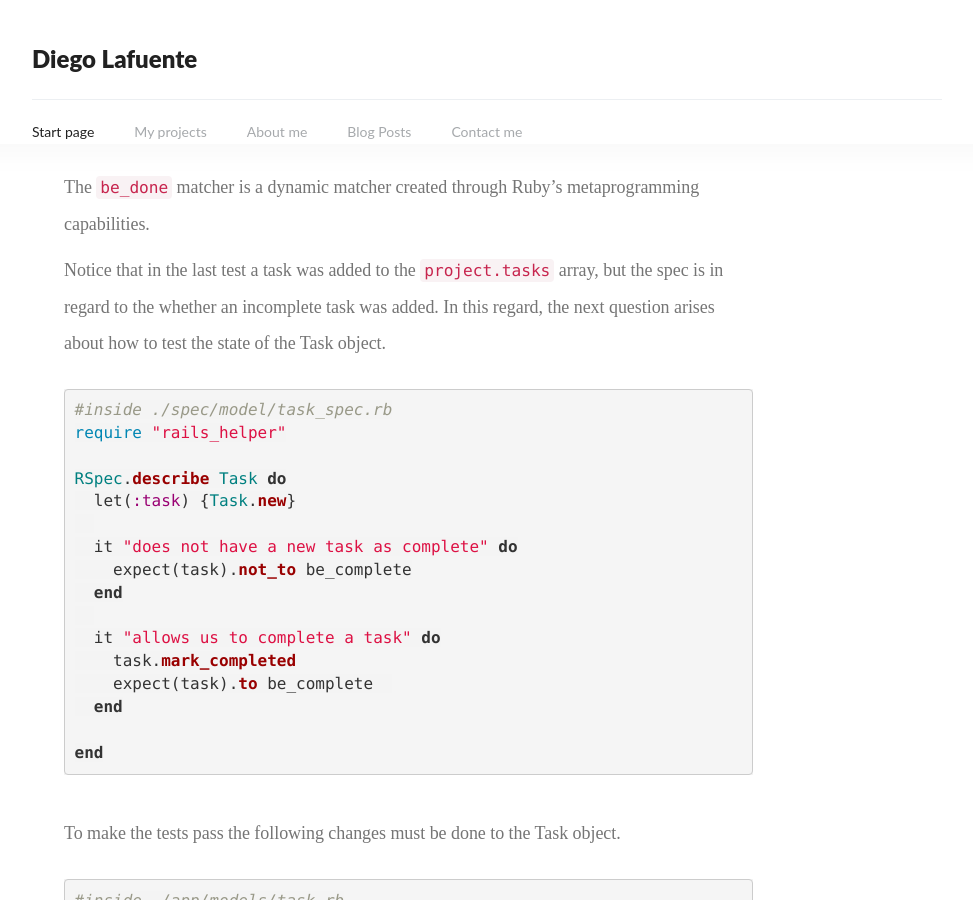
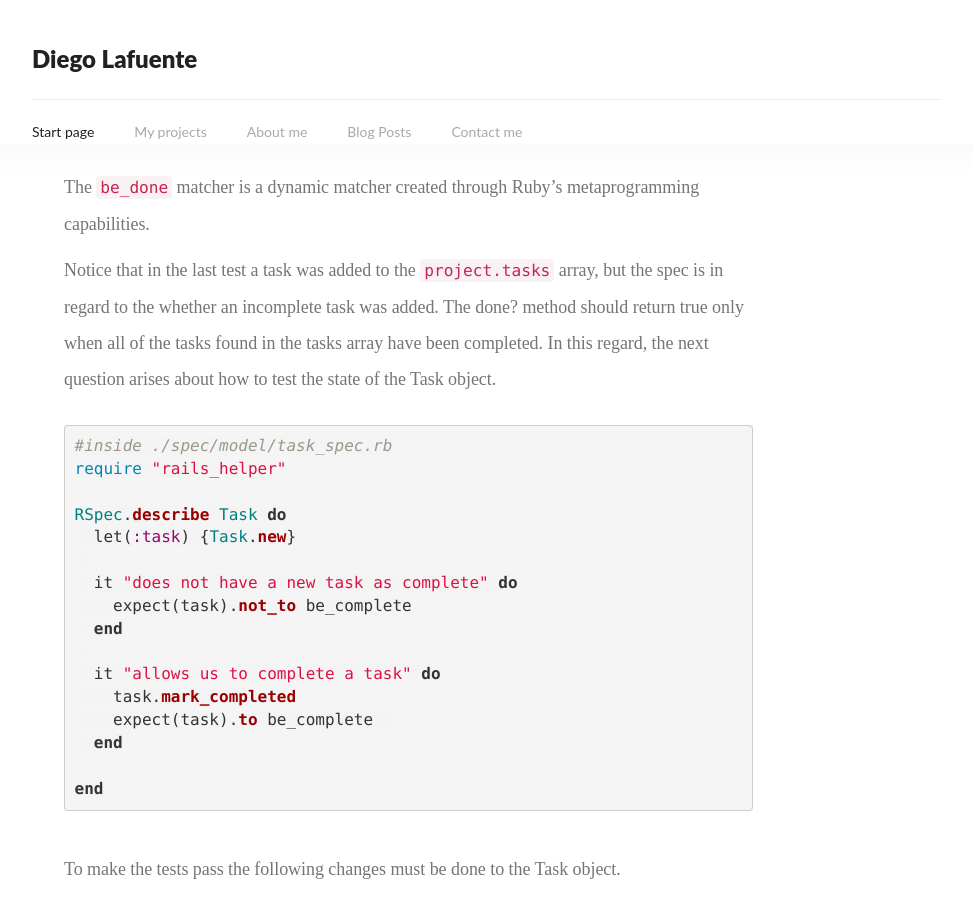
Before and after one commit to dlaf88/dlaf88.github.io, a Jekyll site: the page built from _posts/2019-07-31-TDD-continued.md, in a window 1280 px wide and 900 px high, scrolled down 4279 px. Shown: the whole window, without its empty margins (153-1126 px from the left). Built offline with Jekyll 4.4.1, drawn with Linux system fonts in a browser that asks for light colours; nearby versions of some CDN libraries; library files that are not in the unit come from our copies; a script that is not in the unit is left out; comment, search, counter and statistics services are not loaded.

Commit message:
Update 2019-07-31-TDD-continued.md

````diff
--- a/_posts/2019-07-31-TDD-continued.md
+++ b/_posts/2019-07-31-TDD-continued.md
@@ -170,7 +170,7 @@ end
 
 The ```be_done``` matcher is a dynamic matcher created through Ruby's metaprogramming capabilities.
 
-Notice that in the last test a task was added to the ```project.tasks``` array, but the spec is in regard to the whether an incomplete task was added. In this regard, the next question arises about how to test the state of the Task object.
+Notice that in the last test a task was added to the ```project.tasks``` array, but the spec is in regard to the whether an incomplete task was added. The done? method should return true only when all of the tasks found in the tasks array have been completed. In this regard, the next question arises about how to test the state of the Task object.
 
 {% highlight ruby %}
 
````
